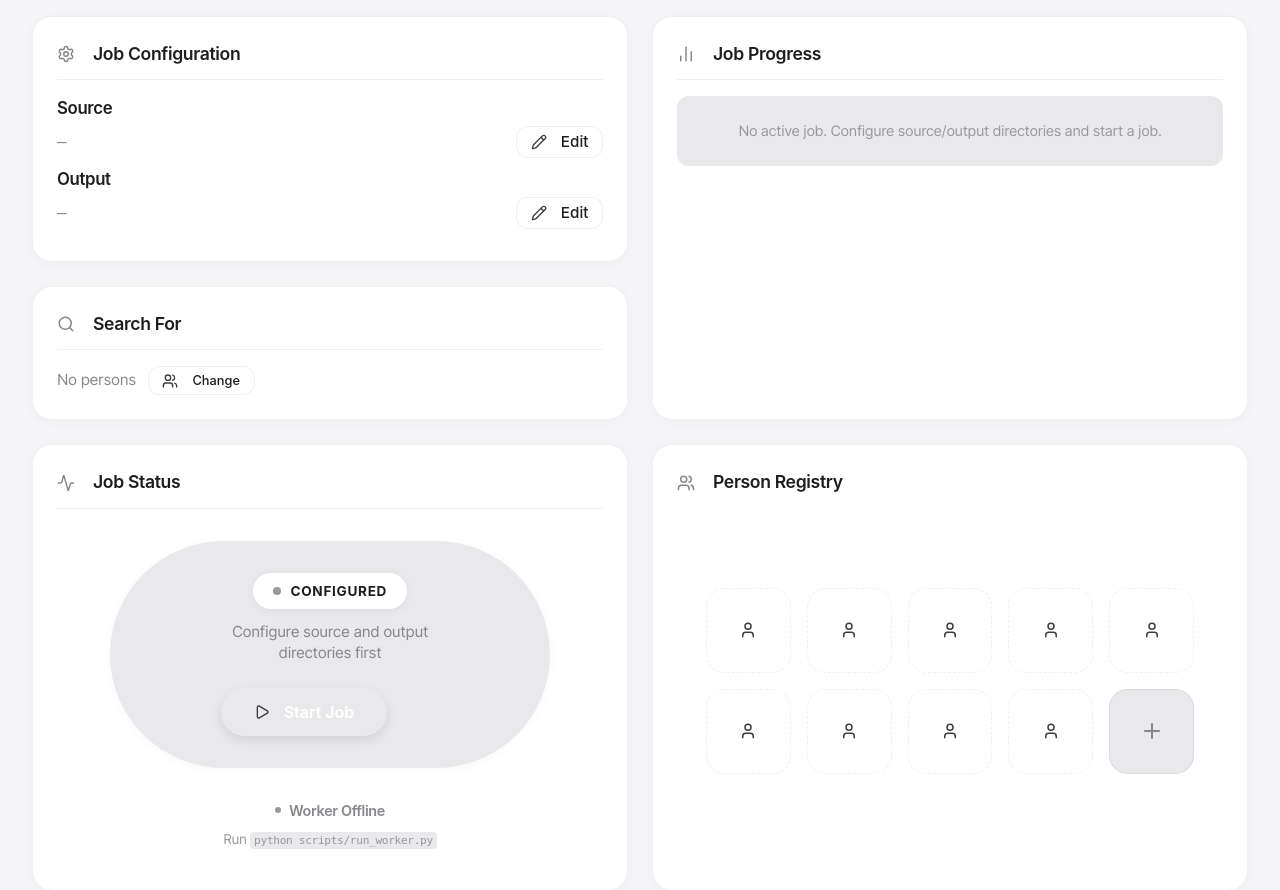
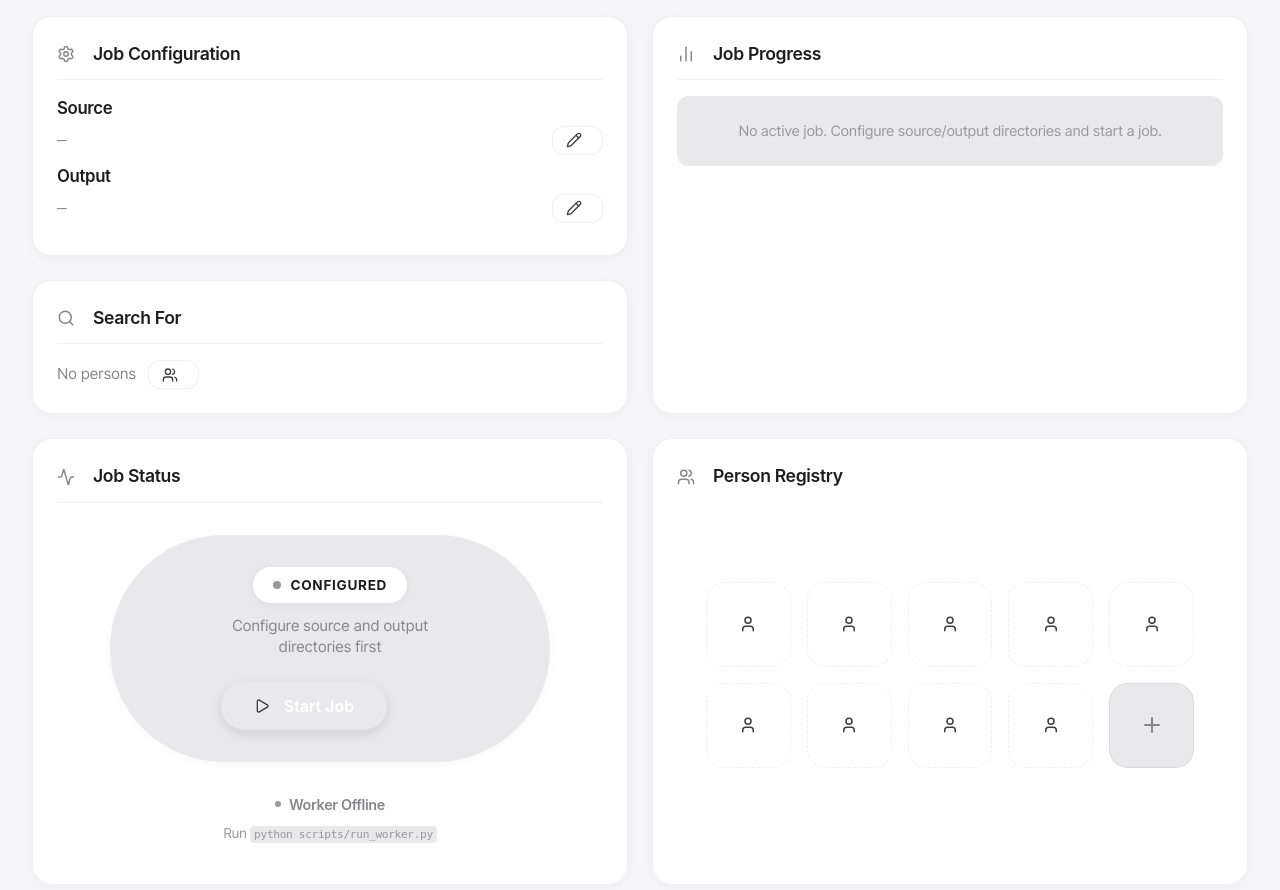
Before and after one commit to bhaskar-k123/sortface, a FastAPI app: page / in a window 1280 px wide. Shown: the part 84-974 px from the top of the page. After the commit the page ends 927 px from the top, so only its background shows below. Run offline with FastAPI, Linux system fonts and the light colour scheme; data comes from the database, SQL or seed files in the repository; data that the repository does not hold is empty.

Commit message:
update operator panel buttons to be icon-only

```diff
--- a/backend/app/templates/operator.html
+++ b/backend/app/templates/operator.html
@@ -30,14 +30,14 @@
                         <div class="job-config-label">Source</div>
                         <div class="job-config-value-row">
                             <span id="job-config-source" class="job-config-path">—</span>
-                            <button type="button" class="btn btn-small" onclick="openJobConfigModal()"><i data-lucide="pencil" class="icon icon-sm"></i>Edit</button>
+                            <button type="button" class="btn btn-small btn-icon-only" onclick="openJobConfigModal()"><i data-lucide="pencil" class="icon icon-sm"></i></button>
                         </div>
                     </div>
                     <div class="job-config-block">
                         <div class="job-config-label">Output</div>
                         <div class="job-config-value-row">
                             <span id="job-config-output" class="job-config-path">—</span>
-                            <button type="button" class="btn btn-small" onclick="openJobConfigModal()"><i data-lucide="pencil" class="icon icon-sm"></i>Edit</button>
+                            <button type="button" class="btn btn-small btn-icon-only" onclick="openJobConfigModal()"><i data-lucide="pencil" class="icon icon-sm"></i></button>
                         </div>
                     </div>
                 </div>
@@ -49,7 +49,7 @@
                 <h2><i data-lucide="search" class="icon"></i>Search For</h2>
                 <div id="person-selection-compact" class="person-selection-compact">
                     <span id="person-selection-summary">—</span>
-                    <button type="button" class="btn btn-small" onclick="openPersonSelectionModal()"><i data-lucide="users" class="icon icon-sm"></i>Change</button>
+                    <button type="button" class="btn btn-small" onclick="openPersonSelectionModal()"><i data-lucide="users" class="icon icon-sm"></i></button>
                 </div>
             </section>
 
```
